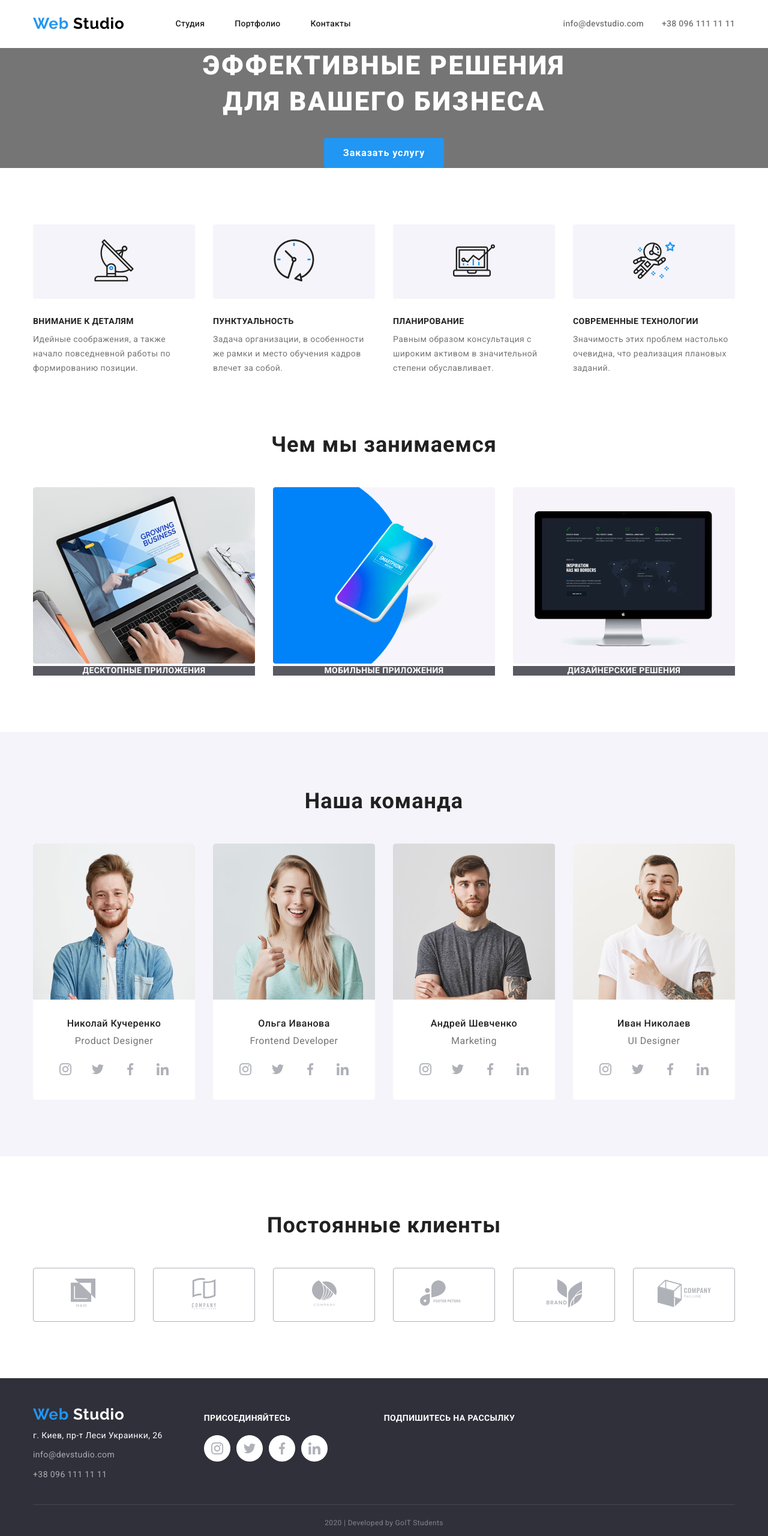
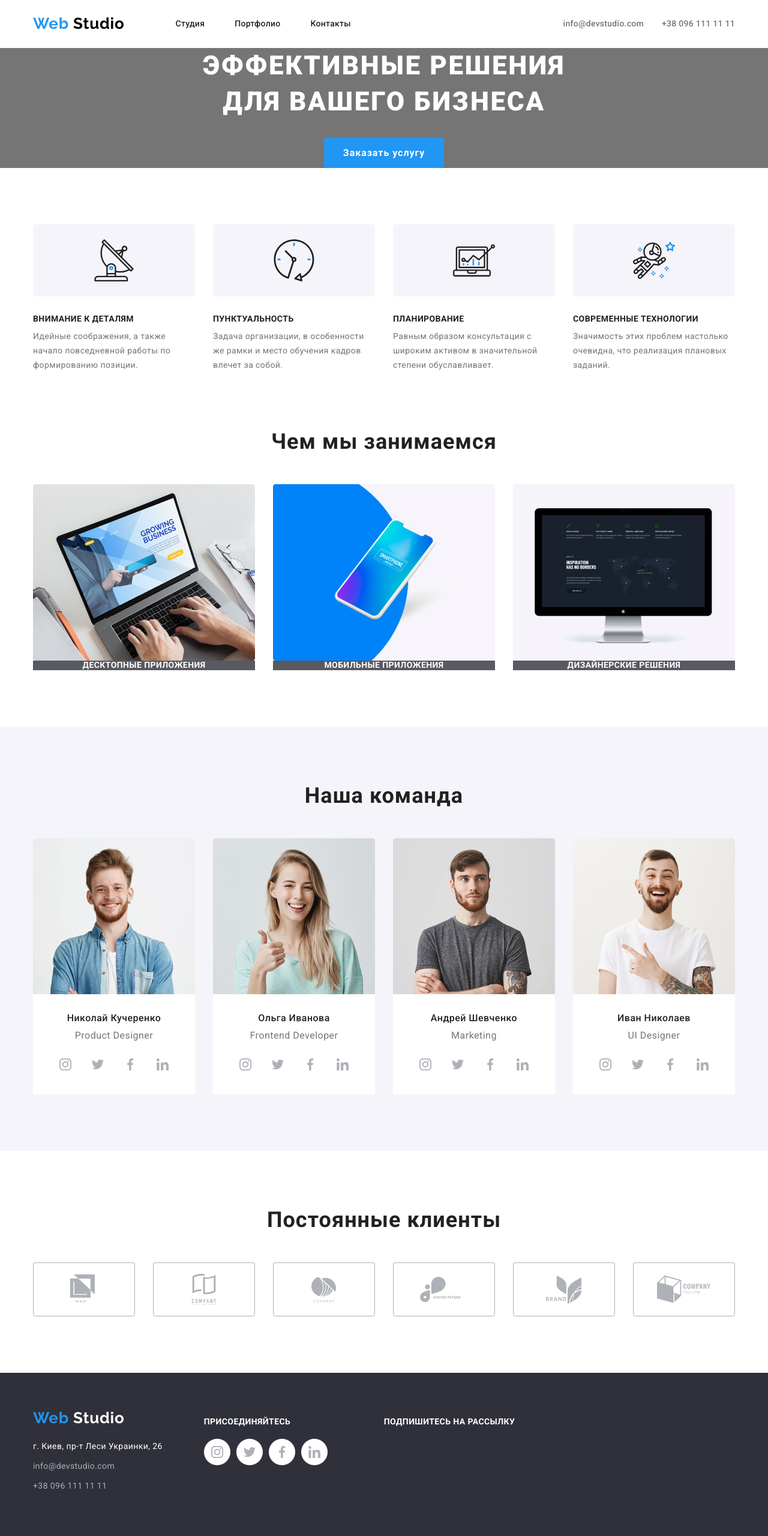
Before and after one commit to Olena-Kaliuzhna/goit-markup-hw-03, a plain HTML site: page index.html in a window 1280 px wide. Shown: the top 2560 px of the page at 60% size. Drawn offline with nearby package versions, Linux system fonts and the light colour scheme.

Commit message:
changes footer, delete copyright

```diff
--- a/css/styles.css
+++ b/css/styles.css
@@ -25,6 +25,7 @@ body {
 }
 
 .link {
+  margin: 0;
   color: var(--title-text-color);
   text-decoration: none;
 }
@@ -33,6 +34,12 @@ body {
   padding: 0;
   margin: 0;
   list-style: none;
+}
+
+img {
+  display: block;
+  max-width: 100%;
+  height: auto;
 }
 
 .container {
@@ -209,15 +216,13 @@ body {
 
 .features .features-icon {
   padding: 25px 100px;
+  margin-bottom: 30px;
   background-color: #F5F4FA;
   border-radius: 4px;
-}
+  }
 
-.features .features-icon {
-  margin-bottom: 30px;
-}
 
-.Features-title {
+.features-title {
   margin-top: 0;
   margin-bottom: 10px;
   color: var(--title-text-color);
@@ -228,7 +233,7 @@ body {
   text-transform: uppercase;
 }
 
-.Features-dicription {
+.features-dicription {
   margin-top: 0;
   margin-bottom: 0;
   font-size: 14px;
@@ -296,10 +301,11 @@ body {
   margin-right: 0;
 }
 
-.member-photo {
-  display: block;
-  margin-top: 0;
-  margin-bottom: 30px;
+.team-label {
+  padding-top: 30px;
+  padding-bottom: 24px;
+  padding-right: 32px;
+  padding-left: 32px;
  }
 
 .teams-member {
@@ -322,17 +328,19 @@ body {
   letter-spacing: 0.03em;
 }
 
+.social .link {
+  display: inline-block;
+}
+
 .social {
   display: flex;
-  margin-top: 0;
-  margin-bottom: 24px;
-  padding-right: 32px;
-  padding-left: 32px;
+  margin: 0;
 }
 
 .social>.item:not(:last-child) {
   margin-right: 10px;
 }
+
 
 /* regular-customers */
 
@@ -347,7 +355,6 @@ body {
   align-items: center;
   width: calc((100% - 150px)/6);
   margin-right: 30px;
-  width: 170px;
   height: 90px;
   border: 1px solid #AFB1B8;
   border-radius: 4px;
@@ -363,8 +370,8 @@ body {
 
 .main-footer {
  background: #2F303A;
- padding-top: 45px;
- padding-bottom: 21px;
+ padding-top: 60px;
+ padding-bottom: 60px;
 }
 
 .page-footer {
@@ -375,14 +382,13 @@ body {
 
 .footer-contacts {
   margin-top: 0;
-  margin-bottom: 46px;
   margin-right: 69px;
 }
 
-.footer-contacts>a {
+.footer-contacts .logo.link {
   display: inline-block;
   margin-top: 0;
-  margin-bottom: 8px;
+  margin-bottom: 20px;
 }
 
 .logo-footer {
@@ -390,13 +396,12 @@ body {
 
 }
 
-address {
-  font-style: normal;
-}
+
 .address {
   margin-top: 0;
-  margin-bottom: 8px;
+  margin-bottom: 9px;
   color: var(--primary-white-color);
+  font-style: normal;
   font-size: 14px;
   line-height: 1.71;
   letter-spacing: 0.03em;
@@ -408,6 +413,7 @@ address {
   margin-top: 0;
   margin-bottom: 9px;
   color: rgba(255, 255, 255, 0.6);
+  font-style: normal;
   font-size: 14px;
   line-height: 1.71;
   letter-spacing: 0.03em;
@@ -436,7 +442,7 @@ address {
 }
 
 .join,
-.Subscribe {
+.subscribe {
   margin-bottom: 20px;
   color: var(--primary-white-color);
   font-weight: 700;
@@ -446,20 +452,6 @@ address {
   text-transform: uppercase;
 }
 
-/* footer-Developed-by */
-
-.Developed {
-  margin-top: 0;
-  margin-bottom: 0;
-  padding-top: 18px;
-  border-top: 1px solid rgba(255, 255, 255, 0.1);
-  text-align: center;
-  color: rgba(255, 255, 255, 0.4);
-  font-size: 12px;
-  line-height: 2;
-  letter-spacing: 0.03em;
-
-}
 
 
 /* css for portfolio.html */
--- a/index.html
+++ b/index.html
@@ -51,32 +51,32 @@
           <ul class="features list">
             <li class="item">
              <div class="features-icon"> <img class="icon" src="./images/antenna_1.svg" alt="антена" width="70" height="70" /></div>
-              <h3 class="Features-title">Внимание к деталям</h3>
-              <p class="Features-dicription">
+              <h3 class="features-title">Внимание к деталям</h3>
+              <p class="features-dicription">
                 Идейные соображения, а также начало повседневной работы по формированию позиции.
               </p>
             </li>
 
             <li class="item">
               <div  class="features-icon"> <img class="icon" src="./images/clock_1.svg" alt="часы" width="70" height="70" /></div>
-              <h3 class="Features-title">Пунктуальность</h3>
-              <p class="Features-dicription">
+              <h3 class="features-title">Пунктуальность</h3>
+              <p class="features-dicription">
                 Задача организации, в особенности же рамки и место обучения кадров влечет за собой.
               </p>
             </li>
 
             <li class="item">
               <div class="features-icon"><img class="icon" src="./images/diagram_1.svg" alt="диаграмма" width="70" height="70" /></div>
-              <h3 class="Features-title">Планирование</h3>
-              <p class="Features-dicription">
+              <h3 class="features-title">Планирование</h3>
+              <p class="features-dicription">
                 Равным образом консультация с широким активом в значительной степени обуславливает.
               </p>
             </li>
 
             <li class="item">
               <div class="features-icon"><img class="icon" src="./images/astronaut_1.svg" alt="астронавт" width="70" height="70" /></div>
-              <h3 class="Features-title">Современные технологии</h3>
-              <p class="Features-dicription">
+              <h3 class="features-title">Современные технологии</h3>
+              <p class="features-dicription">
                 Значимость этих проблем настолько очевидна, что реализация плановых заданий.
               </p>
             </li>
@@ -117,6 +117,7 @@
           <ul class="our-team list">
             <li class="item">
               <img class="member-photo" src="./images/Nikolay-Kucherenko.jpg" alt="Николай Кучеренко" width="270" height="260" />
+              <div class="team-label">
                 <h3 class="teams-member">Николай Кучеренко</h3>
                 <p class="occupations">Product Designer</p>
                 <ul class="social list">
@@ -125,10 +126,12 @@
                   <li class="item"><a class="link" href="#" aria-label="facebook"><img src="./images/facebook.svg" alt="facebook"></a></li>
                   <li class="item"><a class="link" href="#" aria-label="linkedin"><img src="./images/linkedin.svg" alt="linkedin"></a></li>
                 </ul>
+              </div>
             </li>
 
             <li class="item">
               <img class="member-photo" src="./images/Olga-Ivanova.jpg" alt="Ольга Иванова" width="270" height="260" />
+              <div class="team-label">
                 <h3 class="teams-member">Ольга Иванова</h3>
                 <p class="occupations">Frontend Developer</p>
                 <ul class="social list">
@@ -137,10 +140,12 @@
                   <li class="item"><a class="link" href="#" aria-label="facebook"><img src="./images/facebook.svg" alt="facebook"></a></li>
                   <li class="item"><a class="link" href="#" aria-label="linkedin"><img src="./images/linkedin.svg" alt="linkedin"></a></li>
                 </ul>
+              </div>
             </li>
 
             <li class="item">
               <img class="member-photo" src="./images/Andrey-Shevchenko.jpg" alt="Андрей Шевченко" width="270" height="260" />
+              <div class="team-label">
                 <h3 class="teams-member">Андрей Шевченко</h3>
                 <p class="occupations">Marketing</p>
                 <ul class="social list">
@@ -149,10 +154,12 @@
                   <li class="item"><a class="link" href="#" aria-label="facebook"><img src="./images/facebook.svg" alt="facebook"></a></li>
                   <li class="item"><a class="link" href="#" aria-label="linkedin"><img src="./images/linkedin.svg" alt="linkedin"></a></li>
                 </ul>
+              </div>
             </li>
 
             <li class="item">
               <img class="member-photo" src="./images/Ivan-Nikolaev.jpg" alt="Иван Николаев" width="270" height="260" />
+              <div class="team-label">
                 <h3 class="teams-member">Иван Николаев</h3>
                 <p class="occupations">UI Designer</p>
                 <ul class="social list">
@@ -161,6 +168,7 @@
                   <li class="item"><a class="link" href="#" aria-label="facebook"><img src="./images/facebook.svg" alt="facebook"></a></li>
                   <li class="item"><a class="link" href="#" aria-label="linkedin"><img src="./images/linkedin.svg" alt="linkedin"></a></li>
                 </ul>
+              </div>
             </li>
 
           </ul>
@@ -198,8 +206,8 @@
     <!--page-footer-->
     <footer class="main-footer ">
 
-     <div class="container">
-      <div class="page-footer" >
+      <div class="page-footer container">
+
         <!--footer-contacts-->
 
         <div class="footer-contacts">
@@ -228,14 +236,9 @@
 
         <!--footer-e-mail-input-->
         <div>
-          <h3 class="Subscribe">Подпишитесь на рассылку</h3>
-        </div>
+          <h3 class="subscribe">Подпишитесь на рассылку</h3>
         </div>
 
-      <!--footer-Developed-by-->
-      <div>
-        <p class="Developed">2020 | Developed by GoIT Students</p>
-      </div>
       </div>
 
     </footer>
```
Also changed, not shown: portfolio.html (+4 -9 lines), images/Header img.jpg (added), images/icon_send.svg (added). Lines whose indentation alone changed are shown as unchanged.
